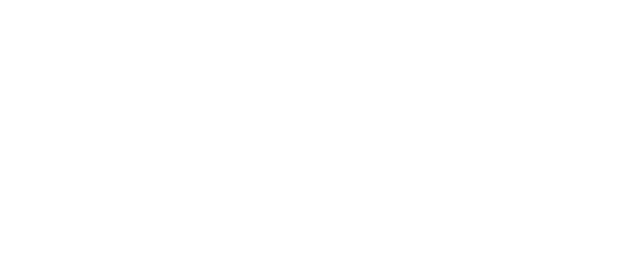
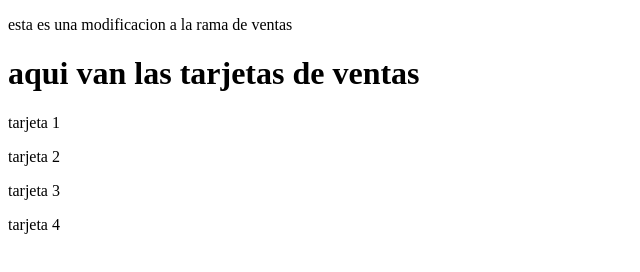
Before and after one commit to jj05-0514/ejemplorepo, a plain HTML site: page proyectobase/ventas.html in a window 1280 px wide. Shown: the whole page, without its empty margins (0-640 px from the left). Drawn offline with Linux system fonts and the light colour scheme.

Commit message:
se adicionaron tarjetas

```diff
--- a/proyectobase/ventas.html
+++ b/proyectobase/ventas.html
@@ -6,6 +6,11 @@
     <title>Document</title>
 </head>
 <body>
-
+    <p>esta es una modificacion a la rama de ventas</p>
+    <h1>aqui van las tarjetas de ventas</h1>
+    <p>tarjeta 1</p>
+    <p>tarjeta 2</p>
+    <p>tarjeta 3</p>
+    <p>tarjeta 4</p>
 </body>
 </html>
```
